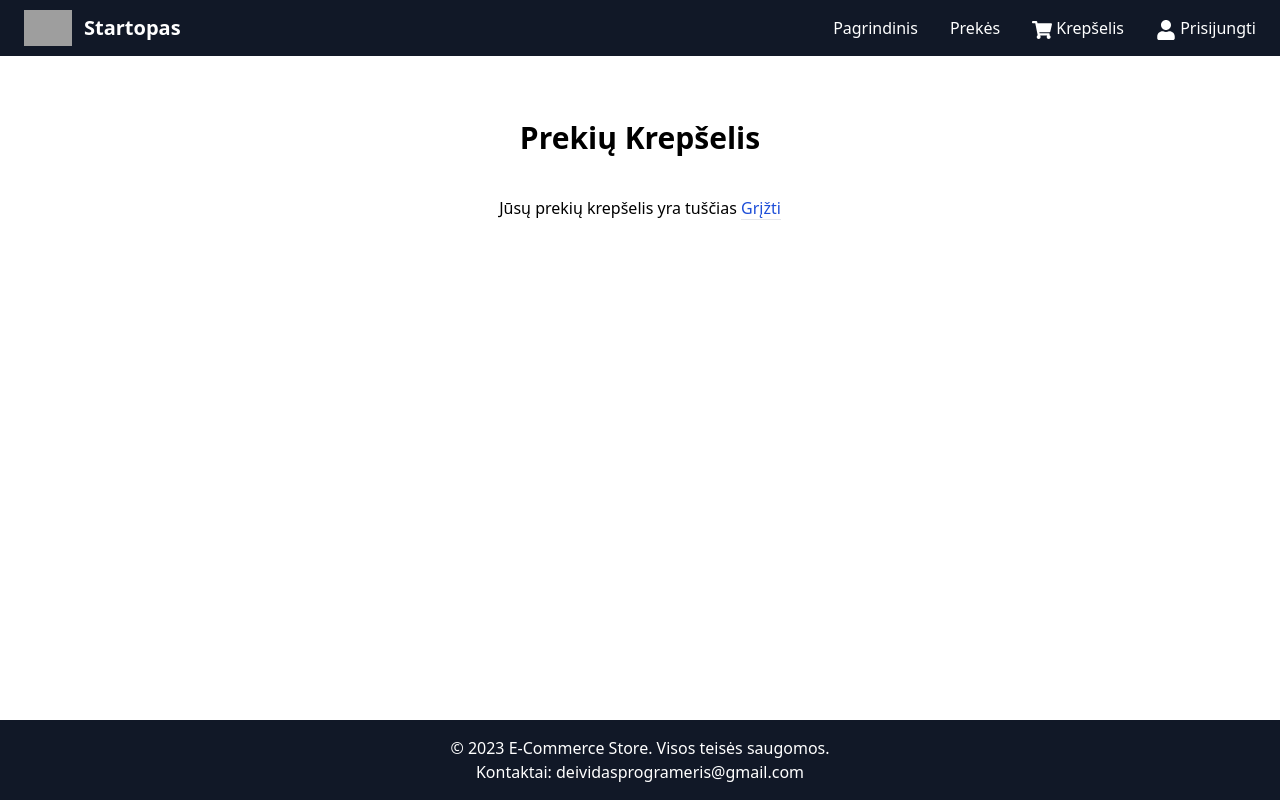
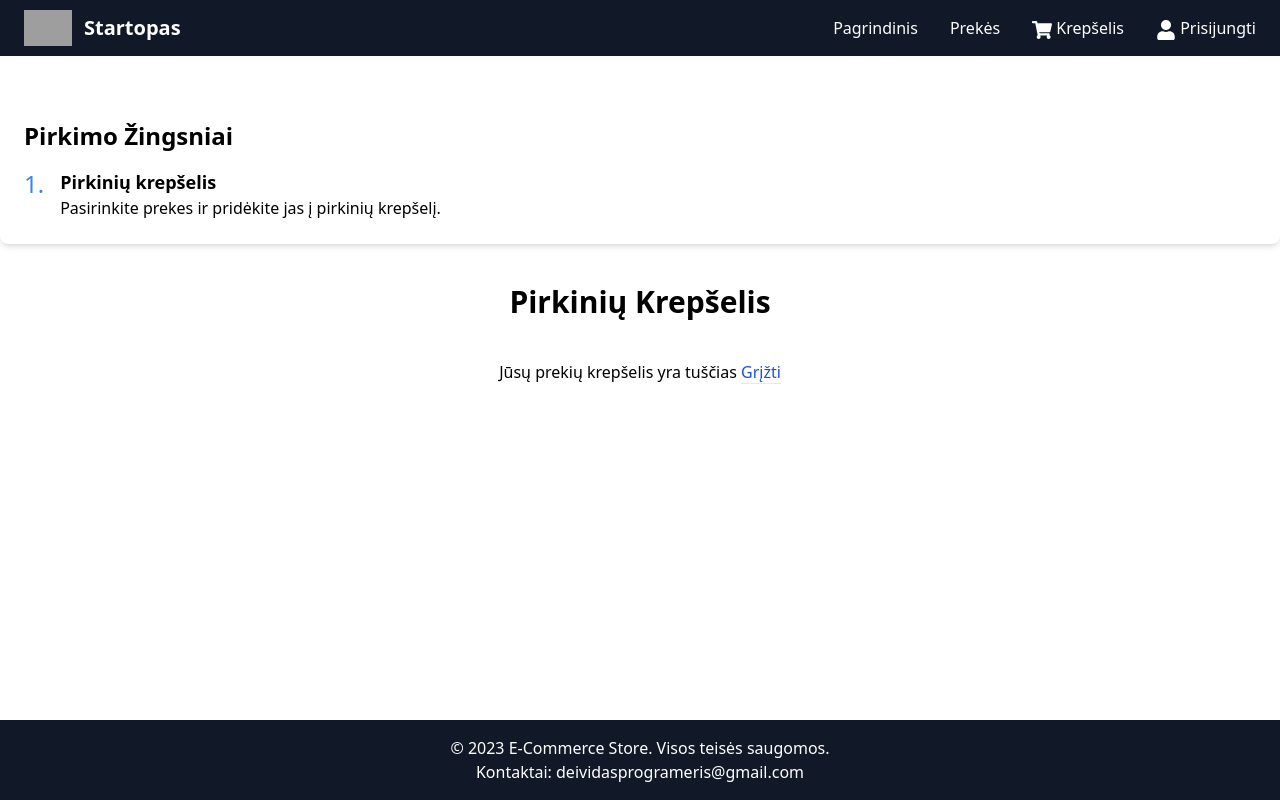
Before and after one commit to DarkForestInProgramming/startopas, a React (Create React App) app in the folder client/: page /cart in a window 1280 px wide. Built offline with nearby package versions, Linux system fonts and the light colour scheme; grey boxes are pictures that could not be loaded.

Commit message:
Creating Checkout Steps

```diff
--- /dev/null
+++ b/client/src/components/checkoutSteps/firstStep.tsx
@@ -0,0 +1,18 @@
+const FirstStep = () => {
+  return (
+    <div className="bg-white p-6 md:mt-10 shadow-md rounded-lg">
+      <h1 className="text-2xl font-semibold mb-4">Pirkimo Žingsniai</h1>
+      <div className="grid grid-cols-1">
+        <div className="flex items-start">
+          <div className="mr-4 text-2xl text-blue-500">1.</div>
+          <div>
+            <h2 className="text-lg font-semibold">Pirkinių krepšelis</h2>
+            <p>Pasirinkite prekes ir pridėkite jas į pirkinių krepšelį.</p>
+          </div>
+        </div>
+      </div>
+    </div>
+  );
+};
+
+export default FirstStep;
--- /dev/null
+++ b/client/src/components/checkoutSteps/fourthStep.tsx
@@ -0,0 +1,18 @@
+const FourthStep = () => {
+  return (
+    <div className="bg-white p-6 shadow-md rounded-lg">
+      <h1 className="text-2xl font-semibold mb-4">Apmokėjimo Žingsniai</h1>
+      <div className="grid grid-cols-1">
+        <div className="flex items-start">
+          <div className="mr-4 text-2xl text-blue-500">4.</div>
+          <div>
+            <h2 className="text-lg font-semibold">Užbaigimas</h2>
+            <p>Peržiūrėkite užsakymą ir patvirtinkite apmokėjimą.</p>
+          </div>
+        </div>
+      </div>
+    </div>
+  );
+};
+
+export default FourthStep;
--- /dev/null
+++ b/client/src/components/checkoutSteps/secondStep.tsx
@@ -0,0 +1,18 @@
+const SecondStep = () => {
+  return (
+    <div className="bg-white p-6 md:mt-10 shadow-md rounded-lg">
+      <h1 className="text-2xl font-semibold mb-4">Pirkimo Žingsniai</h1>
+      <div className="grid grid-cols-1">
+        <div className="flex items-start">
+          <div className="mr-4 text-2xl text-blue-500">2.</div>
+          <div>
+            <h2 className="text-lg font-semibold">Pristatymo informacija</h2>
+            <p>Užpildykite pristatymo informaciją ir adresą.</p>
+          </div>
+        </div>
+      </div>
+    </div>
+  );
+};
+
+export default SecondStep;
--- /dev/null
+++ b/client/src/components/checkoutSteps/thirdStep.tsx
@@ -0,0 +1,18 @@
+const ThirdStep = () => {
+  return (
+    <div className="bg-white p-6 shadow-md rounded-lg">
+      <h1 className="text-2xl font-semibold mb-4">Apmokėjimo Žingsniai</h1>
+      <div className="grid grid-cols-1">
+        <div className="flex items-start">
+          <div className="mr-4 text-2xl text-blue-500">3.</div>
+          <div>
+            <h2 className="text-lg font-semibold">Mokėjimo informacija</h2>
+            <p>Įveskite mokėjimo informaciją ir pasirinkite mokėjimo būdą.</p>
+          </div>
+        </div>
+      </div>
+    </div>
+  );
+};
+
+export default ThirdStep;
--- a/client/src/components/form/shippForm.tsx
+++ b/client/src/components/form/shippForm.tsx
@@ -2,7 +2,7 @@ import { ShippingInterface } from "../../services/interfaces/paymentInterfaces";
 
 const ShippingForm: React.FC<ShippingInterface> = (props) => {
   return (
-    <main className="md:py-16 py-4">
+    <div className="mt-5 md:mt-10">
       <div className="bg-white p-6 md:p-24 shadow-md rounded-lg ">
         <h1 className="text-2xl font-semibold mb-4">Pristatymo Informacija</h1>
         <form onSubmit={props.submitHandler}>
@@ -58,7 +58,7 @@ const ShippingForm: React.FC<ShippingInterface> = (props) => {
           </div>
         </form>
       </div>
-    </main>
+    </div>
   );
 };
 
--- a/client/src/views/cart/index.tsx
+++ b/client/src/views/cart/index.tsx
@@ -4,6 +4,7 @@ import AppLayout from "../../layouts/main";
 import CartItem from "../../components/cart/cartItem";
 import EmptySection from "../../components/cart/emptySection";
 import SubTotal from "../../components/cart/subTotal";
+import FirstStep from "../../components/checkoutSteps/firstStep";
 
 const CartView = () => {
   const {
@@ -15,9 +16,10 @@ const CartView = () => {
 
   return (
     <AppLayout header="Krepšelis">
-      <div className="w-full md:py-16 py-8">
+      <FirstStep />
+      <div className="w-full py-10">
         <h2 className="mb-10 text-center text-3xl font-bold">
-          Prekių Krepšelis
+          Pirkinių Krepšelis
         </h2>
         {cartItems.length === 0 ? (
           <EmptySection />
--- a/client/src/views/shipping/index.tsx
+++ b/client/src/views/shipping/index.tsx
@@ -1,6 +1,7 @@
 import AppLayout from "../../layouts/main";
 import ShippingForm from "../../components/form/shippForm";
 import { useShippingHandlers } from "../../services/handlers/shippHandlers";
+import SecondStep from "../../components/checkoutSteps/secondStep";
 
 const ShippingView = () => {
   const {
@@ -17,6 +18,7 @@ const ShippingView = () => {
 
   return (
     <AppLayout header="Pristatymas">
+      <SecondStep />
       <ShippingForm
         address={address}
         setAddress={setAddress}
```
